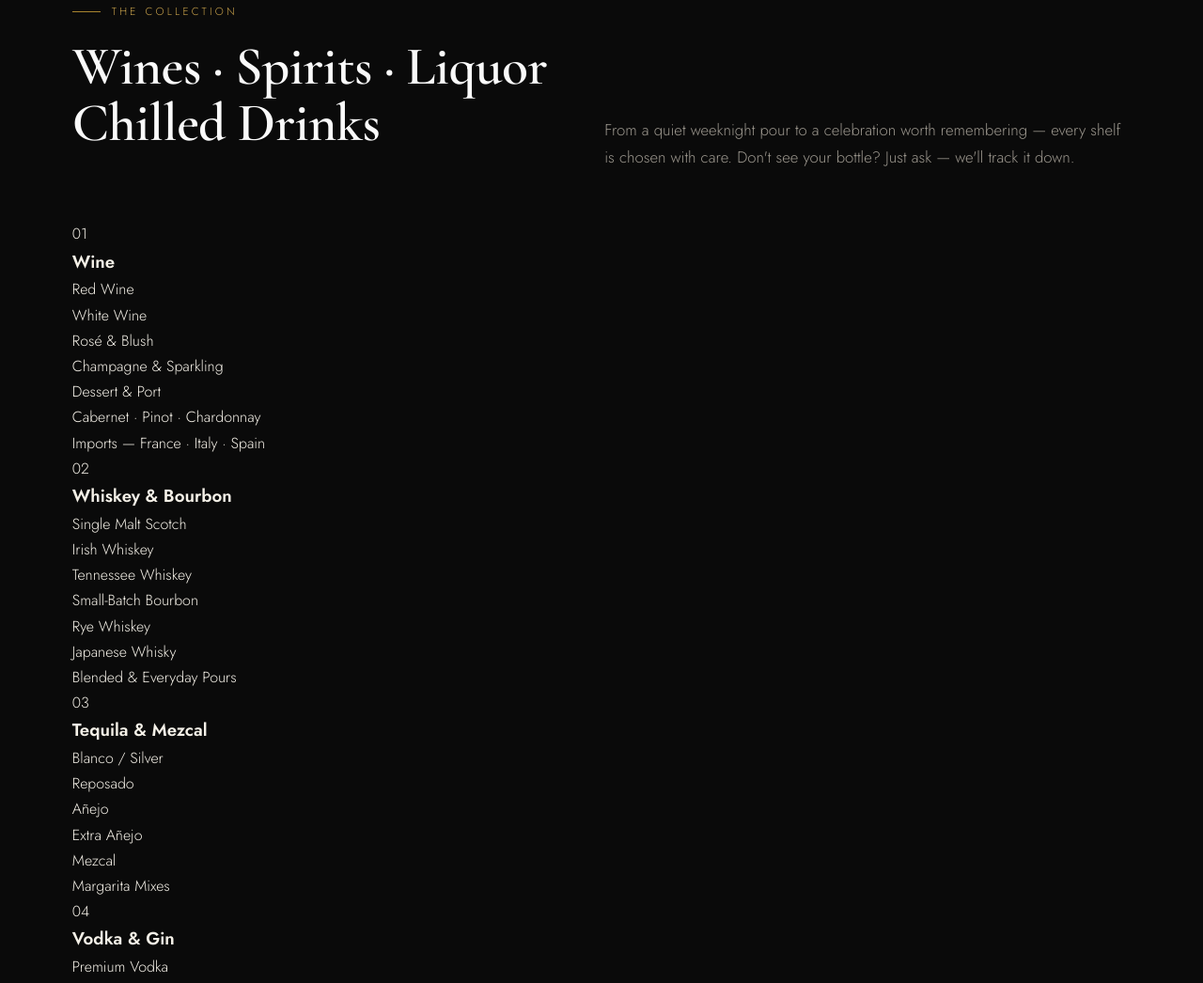
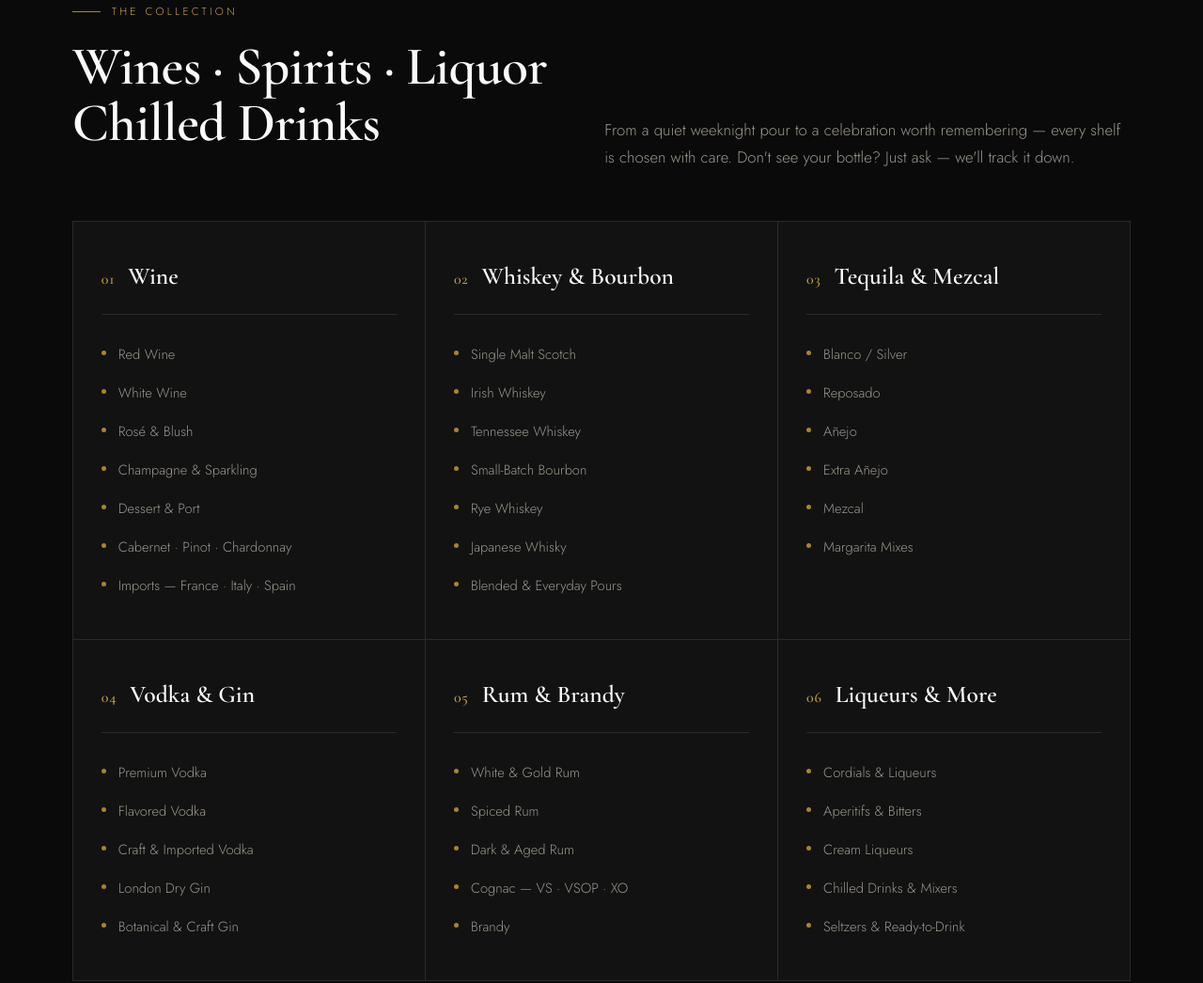
Before and after one commit to eji24/torres-wines, a plain HTML site: page index.html in a window 1280 px wide. Shown: the part 1051-2097 px from the top of the page at 94% size. Drawn offline with nearby package versions, Linux system fonts and the light colour scheme.

Commit message:
Add menu grid styles

```diff
--- a/style.css
+++ b/style.css
@@ -159,3 +159,16 @@ footer{background:var(--black);border-top:1px solid var(--line);padding:60px 6%
   .gallery-grid img{height:200px}
   .about-imgs .tall{grid-row:auto}
 }
+
+/* FULL MENU GRID */
+.menu-grid{display:grid;grid-template-columns:repeat(3,1fr);gap:1px;background:var(--line);border:1px solid var(--line);margin-top:54px}
+.menu-col{background:var(--ink);padding:36px 30px;transition:background 0.3s}
+.menu-col:hover{background:var(--panel)}
+.menu-col-head{display:flex;align-items:baseline;gap:14px;margin-bottom:22px;padding-bottom:18px;border-bottom:1px solid var(--line)}
+.menu-num{font-family:'Cormorant Garamond',serif;font-size:1rem;color:var(--gold);letter-spacing:0.05em}
+.menu-col-head h3{font-family:'Cormorant Garamond',serif;font-size:1.6rem;font-weight:600;color:var(--white)}
+.menu-list li{font-size:0.92rem;color:var(--muted);padding:8px 0;padding-left:18px;position:relative;transition:color 0.2s}
+.menu-list li::before{content:'';position:absolute;left:0;top:16px;width:5px;height:5px;background:var(--gold-deep);border-radius:50%}
+.menu-col:hover .menu-list li{color:var(--cream)}
+@media(max-width:900px){.menu-grid{grid-template-columns:repeat(2,1fr)}}
+@media(max-width:600px){.menu-grid{grid-template-columns:1fr}}
```
